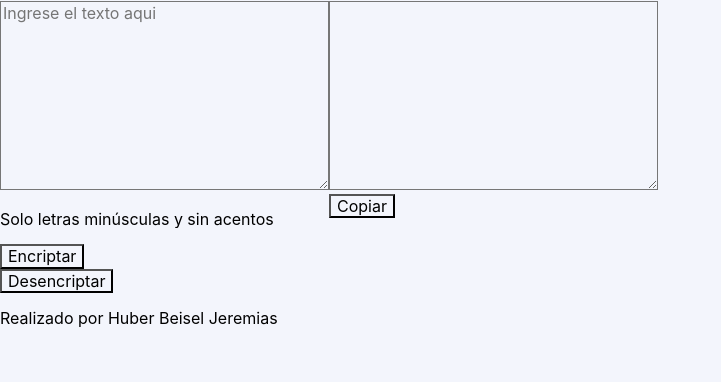
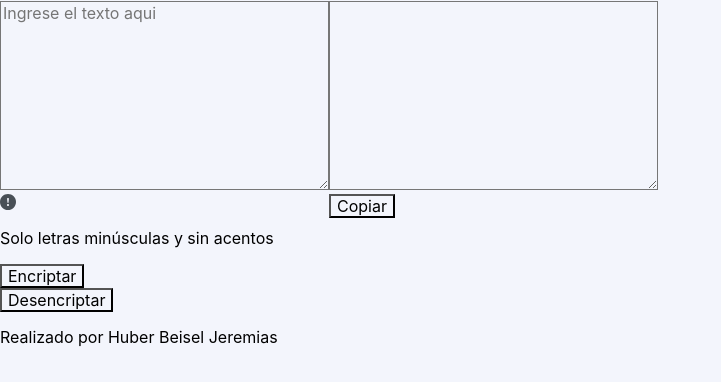
Before and after one commit to Jere2023/proyecto-encriptador-alura, a plain HTML site: page index.html in a window 1280 px wide. Shown: the part 64-446 px from the top of the page, without its empty margins (0-721 px from the left). Drawn offline with Linux system fonts and the light colour scheme.

Commit message:
Detalles del HTML. 8°commit

```diff
--- a/index.html
+++ b/index.html
@@ -18,6 +18,7 @@
                         <textarea class="text-area" cols="30" rows="10" placeholder="Ingrese el texto aqui"></textarea>
                     </div>
                     <div>
+                        <img src="imagenes/signo-de-exclamacion.svg" alt="signo de exclamación">
                         <p class="informacion">Solo letras minúsculas y sin acentos</p>
                     </div>
                     <div class="botones">
```
